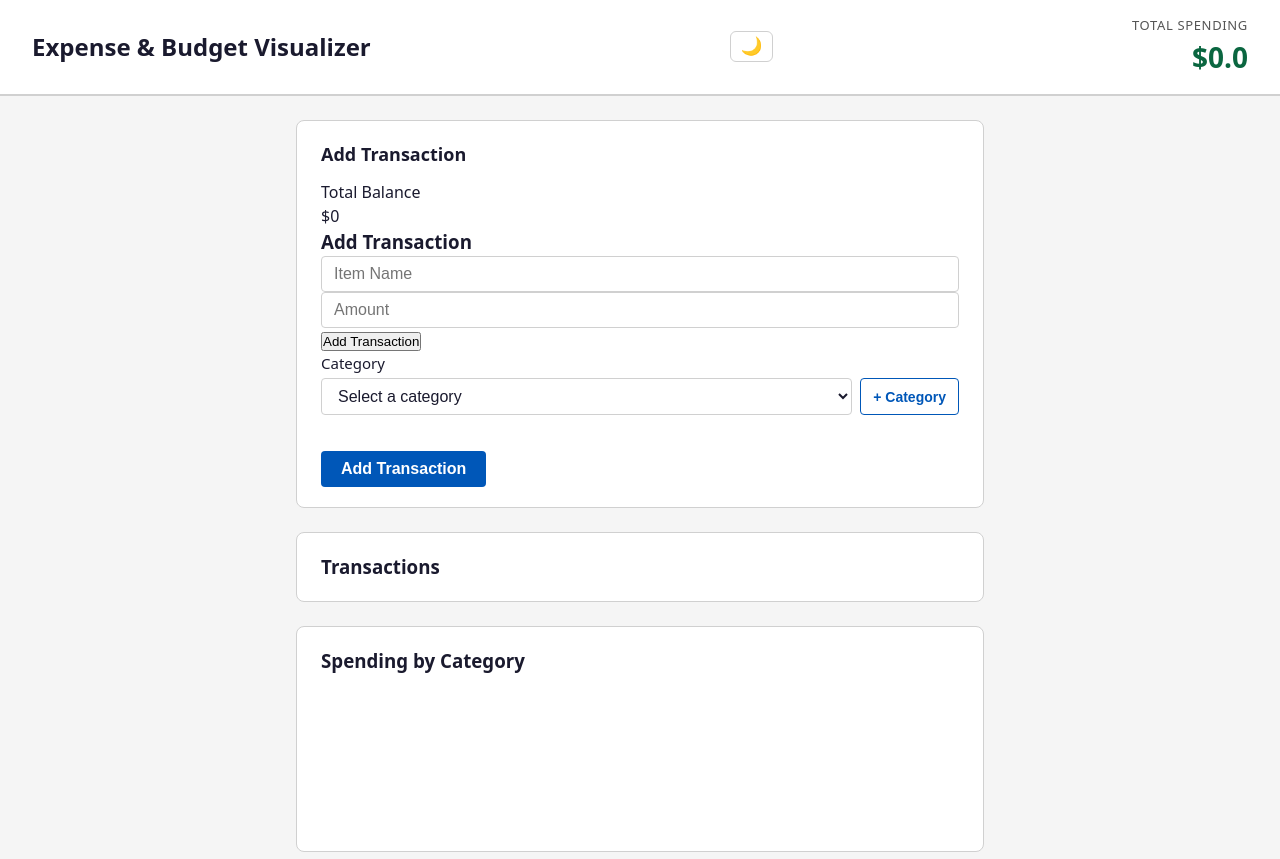
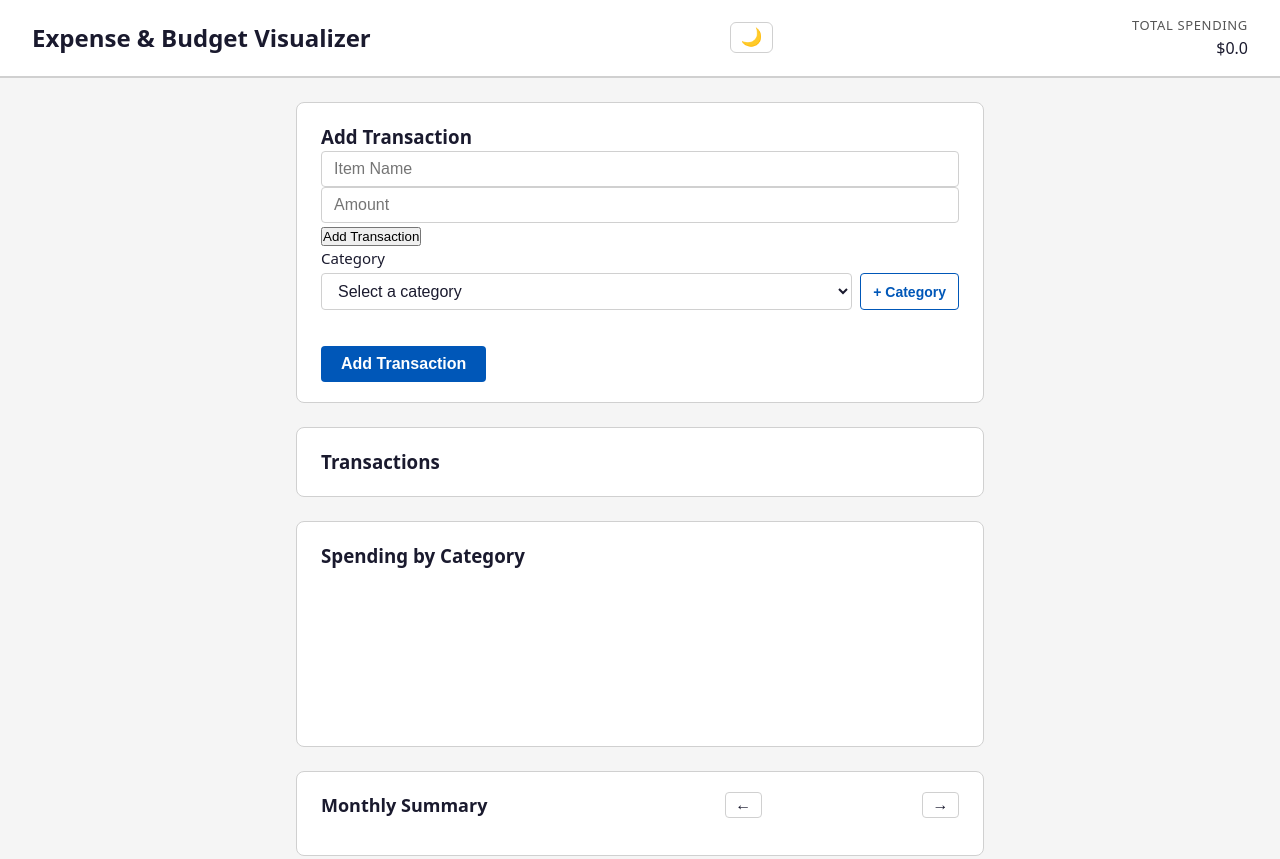
Before and after one commit to Adyprima/CodingCamp_11May26_Prima, a website: page index.html in a window 1280 px wide. Shown: the top 859 px of the page. Drawn offline with nearby package versions, Linux system fonts and the light colour scheme.

Commit message:
Update index.html

```diff
--- a/index.html
+++ b/index.html
@@ -17,20 +17,20 @@
       >🌙</button>
       <section id="balance-section" aria-label="Total Balance">
         <p class="balance-label">Total Spending</p>
-        <p id="balance-display">$0.0</p>
+        <p id="balance">$0.0</p>
       </section>
     </header>
 
     <main>
       <!-- Add Transaction Form -->
       <section id="form-section" aria-label="Add Transaction">
-        <h2>Add Transaction</h2>
+        <!-- <h2>Add Transaction</h2>
         <form id="transaction-form" novalidate>
 
           <div class="card">
               <p>Total Balance</p>
             <div class="balance" id="balance">$0</div>
-          </div>
+          </div> -->
 
           <div class="card">
             <h3>Add Transaction</h3>
```
